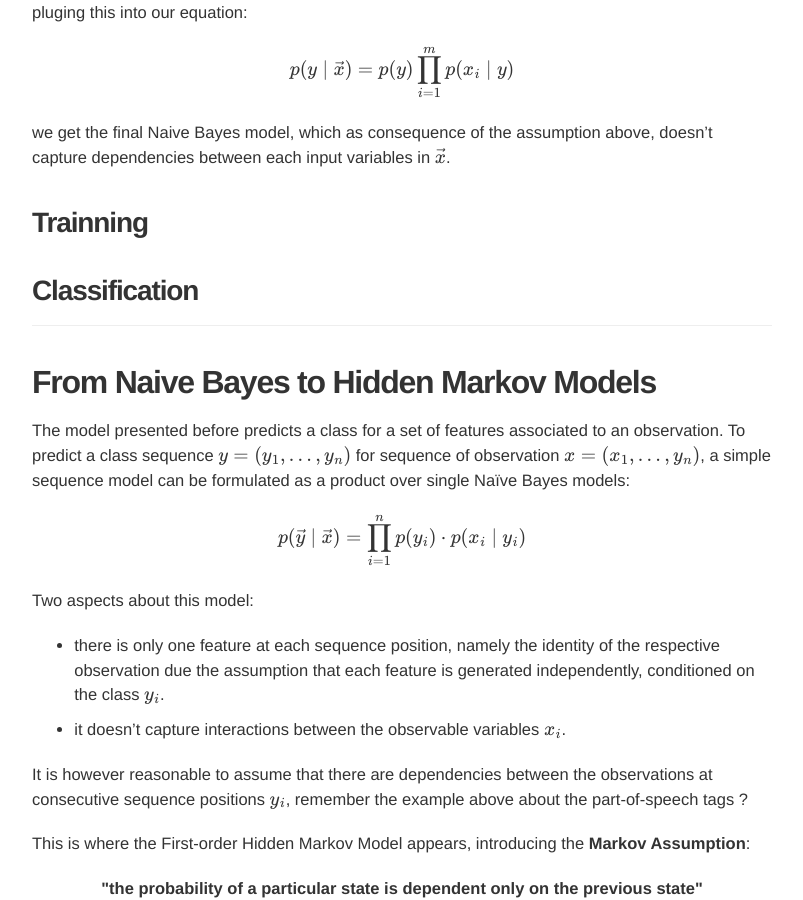
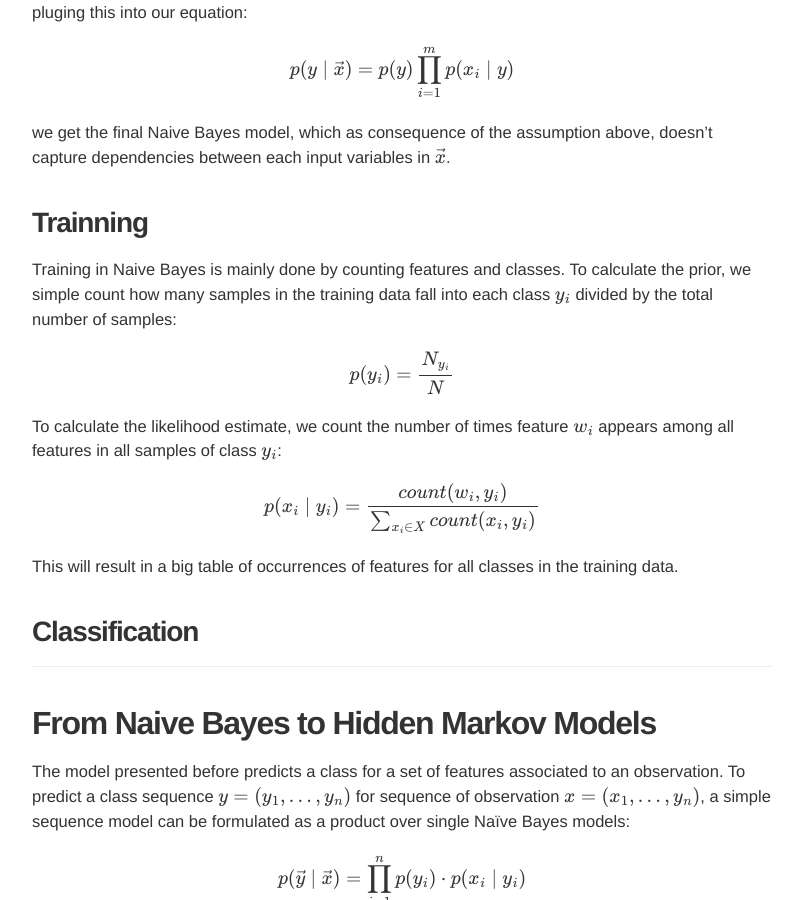
Before and after one commit to davidsbatista/davidsbatista.net, a Jekyll site: the page built from _posts/2017-08-09-Sequential_Supervised_Learning_part_I.md, in a window 1280 px wide and 900 px high, scrolled down 2198 px. Shown: the whole window, without its empty margins (238-1041 px from the left). Built offline with Jekyll 4.4.1, drawn with Linux system fonts in a browser that asks for light colours; nearby versions of some CDN libraries; some web fonts are replaced; formulas are drawn with MathJax 3; comment, search, counter and statistics services are not loaded.

Commit message:
added formulas for Naive Bayes

```diff
--- a/_posts/2017-08-09-Sequential_Supervised_Learning_part_I.md
+++ b/_posts/2017-08-09-Sequential_Supervised_Learning_part_I.md
@@ -77,6 +77,17 @@ we get the final Naive Bayes model, which as consequence of the assumption above
 
 
 ### __Trainning__
+
+Training in Naive Bayes is mainly done by counting features and classes. To calculate the prior, we simple count how many samples in the training data fall into each class $y_{i}$ divided by the total number of samples:
+
+$$p(y_{i}) = \frac{ N_{y_{i}} } {N} $$
+
+To calculate the likelihood estimate, we count the number of times feature $$w_{i}$$ appears among all features in all samples of class $$y_{i}$$:
+
+$$ p(x_{i} \mid y_{i}) = \frac{count(w_{i},y_{i})} {  \sum_{x_{i} \in X} count(x_{i},y_{i})}$$
+
+This will result in a big table of occurrences of features for all classes in the training data.
+
 
 ### __Classification__
 
```
